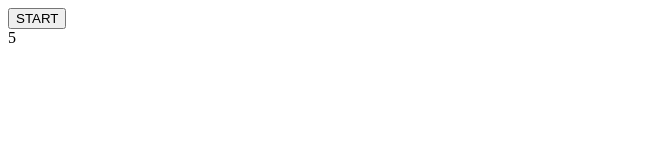
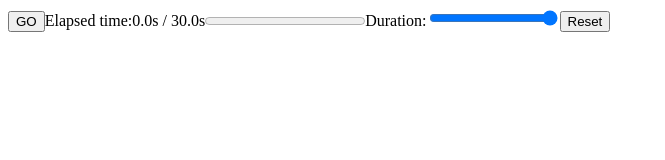
Before and after one commit to TrevorWAdams/simple-game, a Gatsby site: page / in a window 1280 px wide. Shown: the whole page, without its empty margins (0-665 px from the left). Built offline with nearby package versions, Linux system fonts and the light colour scheme; Gatsby itself is replaced by a stand-in of ours.

Commit message:
task: add timer

```diff
--- a/package.json
+++ b/package.json
@@ -14,9 +14,11 @@
     "test": "echo \"Write tests! -> https://gatsby.dev/unit-testing\" && exit 1"
   },
   "dependencies": {
+    "@xstate/react": "^0.8.1",
     "gatsby": "^2.19.7",
     "react": "^16.12.0",
-    "react-dom": "^16.12.0"
+    "react-dom": "^16.12.0",
+    "xstate": "^4.7.8"
   },
   "devDependencies": {
     "prettier": "^1.19.1"
--- a/src/components/CountDown.js
+++ b/src/components/CountDown.js
@@ -1,49 +1,60 @@
-import React, { useState, useEffect } from 'react'
+import React, { useEffect } from 'react'
+import { useMachine } from "@xstate/react"
+import { Machine } from "xstate"
+
+
+const countDownMachine = Machine(
+  {
+    id: "countDown",
+    initial: "idle",
+    context: {
+      seconds: 5,
+    },
+    states: {
+      idle: {
+        on: {
+          NEXT: "next",
+          actions: ["onNext"],
+        },
+      },
+      next: {
+        on: {
+          NEXT: "next",
+          actions: ["onNext"],
+        },
+      },
+      done: {
+        type: "final",
+      },
+    },
+  },
+  {
+    actions: {
+      onNext: (context, event) => {
+        console.log("onNext", context, event)
+      },
+    },
+  }
+)
 
 const CountDown = () => {
-  const time = 5
-  const [seconds, setSeconds] = useState(time)
-  const [isActive, setIsActive] = useState(false)
-  const [game, setGame] = useState(false)
 
-  function start() {
-    setIsActive(true)
-  }
+  const [current, send] = useMachine(countDownMachine)
 
-  function go() {
-    setIsActive(false)
-    setGame(true)
-  }
 
-  function reset() {
-    setSeconds(time)
-    setIsActive(false)
-    setGame(false)
-  }
+    useEffect(() => {
+      let interval = null
 
-  useEffect(() => {
-    let interval = null
-    if (seconds === 0) {
-      go()
-    }
-    if (isActive) {
-      interval = setInterval(() => {
-        setSeconds(seconds => seconds - 1)
-      }, 1000)
-    }
+        interval = setInterval(() => {
+          setSeconds(seconds => seconds - 1)
+        }, 1000)
 
-    return () => clearInterval(interval)
-  }, [isActive, seconds])
-
+    }, [seconds])
 
 
   return (
     <div>
-      <div>
-        {game ? <button onClick={reset}>Reset</button> : <button onClick={start}>START</button>}
-      </div>
-
-      {game ? <div>GAME</div> : <div>{seconds}</div>}
+      <div>{seconds}</div>
     </div>
   )
 }
--- /dev/null
+++ b/src/components/Timer.js
@@ -0,0 +1,106 @@
+import React from "react"
+import { useMachine } from "@xstate/react"
+import { Machine, assign } from "xstate"
+
+const timerMachine = Machine({
+  initial: "idle",
+  context: {
+    elapsed: 0,
+    duration: 30,
+    interval: 0.1,
+  },
+  states: {
+    idle: {
+      on: {
+        GO: {
+          target: "running",
+        },
+      },
+    },
+    running: {
+      invoke: {
+        src: context => cb => {
+          const interval = setInterval(() => {
+            cb("TICK")
+          }, 1000 * context.interval)
+
+          return () => {
+            clearInterval(interval)
+          }
+        },
+      },
+      on: {
+        "": [
+          {
+            target: "completed",
+            cond: context => {
+              return context.elapsed >= context.duration
+            },
+          }
+        ],
+        TICK: {
+          actions: assign({
+            elapsed: context =>
+              +(context.elapsed + context.interval).toFixed(2),
+          }),
+        },
+      },
+    },
+    completed: {
+      on: {
+        "": {
+          target: "running",
+          cond: context => context.elapsed < context.duration,
+        },
+      },
+    },
+    done: {
+      type: "final"
+    }
+  },
+  on: {
+    "DURATION.UPDATE": {
+      actions: assign({
+        duration: (context, event) => event.value,
+      }),
+    },
+    RESET: {
+      actions: assign({
+        elapsed: (context, event) => (context.elapsed = 0),
+      }),
+    },
+  },
+})
+
+const Timer = () => {
+  const [state, send] = useMachine(timerMachine)
+  const { elapsed, duration } = state.context
+
+  return (
+    <section>
+      <button onClick={() => send("GO")}>GO</button>
+      <label>
+        <span>Elapsed time:</span>
+        <output>
+          {elapsed.toFixed(1)}s / {duration.toFixed(1)}s
+        </output>
+        <progress max={duration} value={elapsed} />
+      </label>
+      <label>
+        <span>Duration:</span>
+        <input
+          type="range"
+          min={1}
+          max={30}
+          value={duration}
+          onChange={e => {
+            send("DURATION.UPDATE", { value: +e.target.value })
+          }}
+        />
+      </label>
+      <button onClick={_ => send("RESET")}>Reset</button>
+    </section>
+  )
+}
+
+export default Timer
--- a/src/pages/index.js
+++ b/src/pages/index.js
@@ -1,11 +1,11 @@
 import React from "react"
-import CountDown from "../components/CountDown"
+import Timer from "../components/Timer"
 
 export default () => {
 
   return (
     <div>
-      <CountDown />
+      <Timer />
     </div>
   )
 }
```
Also changed, not shown: src/components/CountDown-orig.js (added, +51 -0 lines), src/components/Toggle.js (added, +30 -0 lines), src/components/ToggleButton.js (added, +28 -0 lines), 1 other file.
